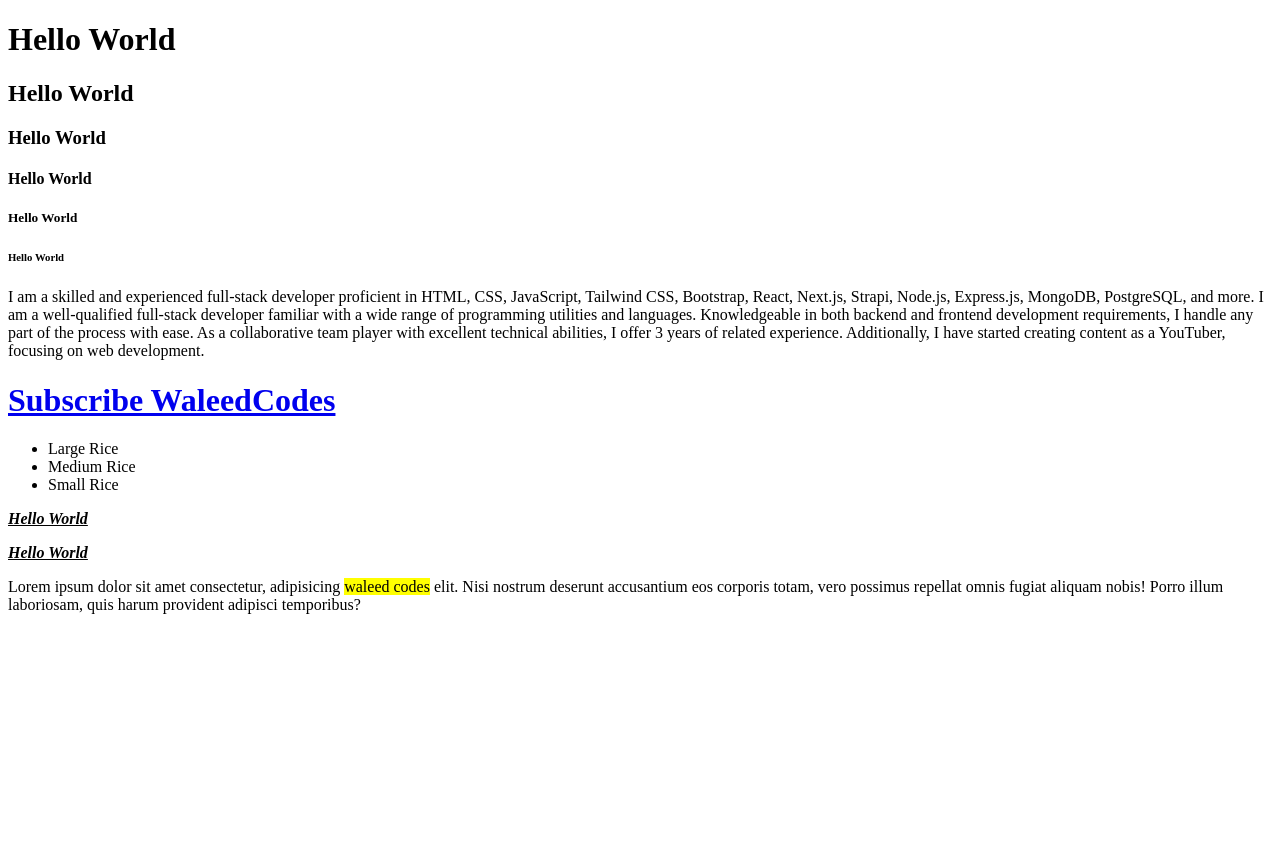
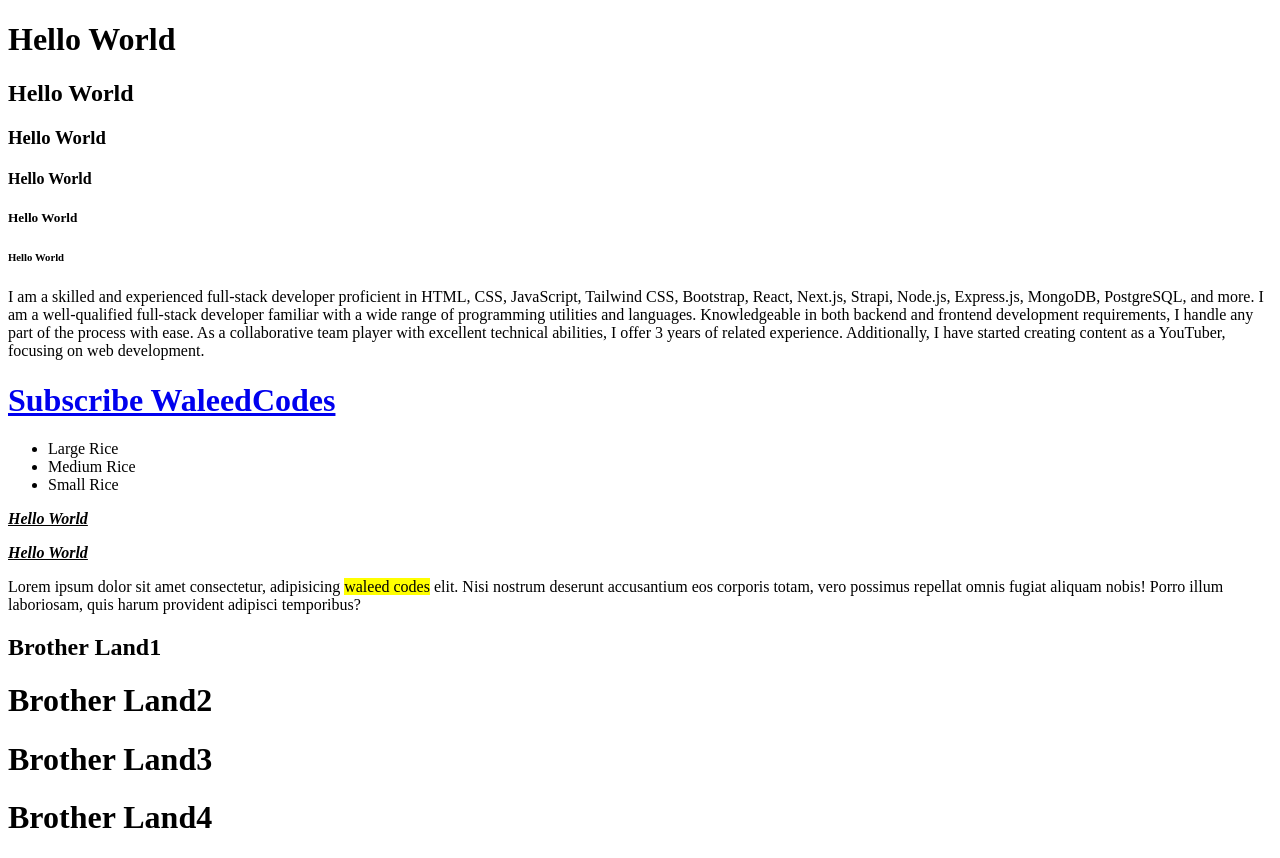
Before and after one commit to waleedcodes/HTML-Full-Course, a plain HTML site: page Chapter1/First-HTML-Page/index.html in a window 1280 px wide. Before the commit the page ends 800 px from the top, so only its background shows below. Drawn offline with Linux system fonts and the light colour scheme.

Commit message:
Refactor Chapter 1 HTML structure by wrapping content in a <main> tag and adding new sections for better organization and readability.

```diff
--- a/Chapter1/First-HTML-Page/index.html
+++ b/Chapter1/First-HTML-Page/index.html
@@ -6,6 +6,7 @@
   </head>
   <!-- *************************** -->
   <body>
+    <main>
       <h1>Hello World</h1>
       <h2>Hello World</h2>
       <h3>Hello World</h3>
@@ -15,14 +16,14 @@
       <!-- Paragraph Tag -->
       <p>
         I am a skilled and experienced full-stack developer proficient in HTML,
-      CSS, JavaScript, Tailwind CSS, Bootstrap, React, Next.js, Strapi, Node.js,
-      Express.js, MongoDB, PostgreSQL, and more. I am a well-qualified
-      full-stack developer familiar with a wide range of programming utilities
-      and languages. Knowledgeable in both backend and frontend development
-      requirements, I handle any part of the process with ease. As a
-      collaborative team player with excellent technical abilities, I offer 3
-      years of related experience. Additionally, I have started creating content
-      as a YouTuber, focusing on web development.
+        CSS, JavaScript, Tailwind CSS, Bootstrap, React, Next.js, Strapi,
+        Node.js, Express.js, MongoDB, PostgreSQL, and more. I am a
+        well-qualified full-stack developer familiar with a wide range of
+        programming utilities and languages. Knowledgeable in both backend and
+        frontend development requirements, I handle any part of the process with
+        ease. As a collaborative team player with excellent technical abilities,
+        I offer 3 years of related experience. Additionally, I have started
+        creating content as a YouTuber, focusing on web development.
       </p>
       <!-- *********** -->
       <a href="https://www.youtube.com/@waleedcodes" target="_blank" rel="">
@@ -60,12 +61,30 @@
       <p>
         Lorem ipsum dolor sit amet consectetur, adipisicing
         <mark>waleed codes</mark>
-      elit. Nisi nostrum deserunt accusantium eos corporis totam, vero possimus
-      repellat omnis fugiat aliquam nobis! Porro illum laboriosam, quis harum
-      provident adipisci temporibus?
+        elit. Nisi nostrum deserunt accusantium eos corporis totam, vero
+        possimus repellat omnis fugiat aliquam nobis! Porro illum laboriosam,
+        quis harum provident adipisci temporibus?
       </p>
       <!-- ***************** -->
+      <div>
+        <section>
+          <h1>Brother Land1</h1>
+        </section>
+
+        <div>
+          <h1>Brother Land2</h1>
+        </div>
+
+        <div>
+          <h1>Brother Land3</h1>
+        </div>
+
+        <div>
+          <h1>Brother Land4</h1>
+        </div>
+      </div>
       <!-- ***************** -->
+    </main>
   </body>
   <!-- *************************** -->
   <footer></footer>
```
Lines whose indentation alone changed are shown as unchanged.
